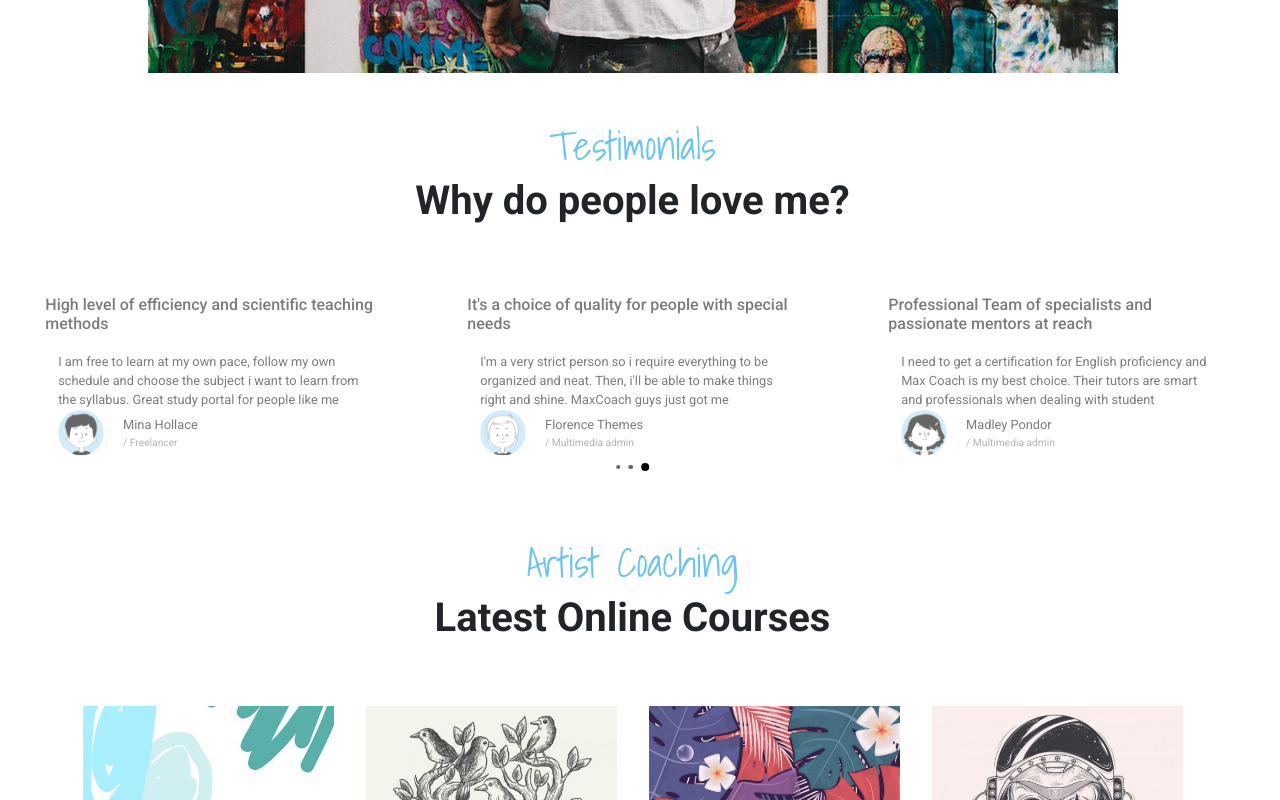
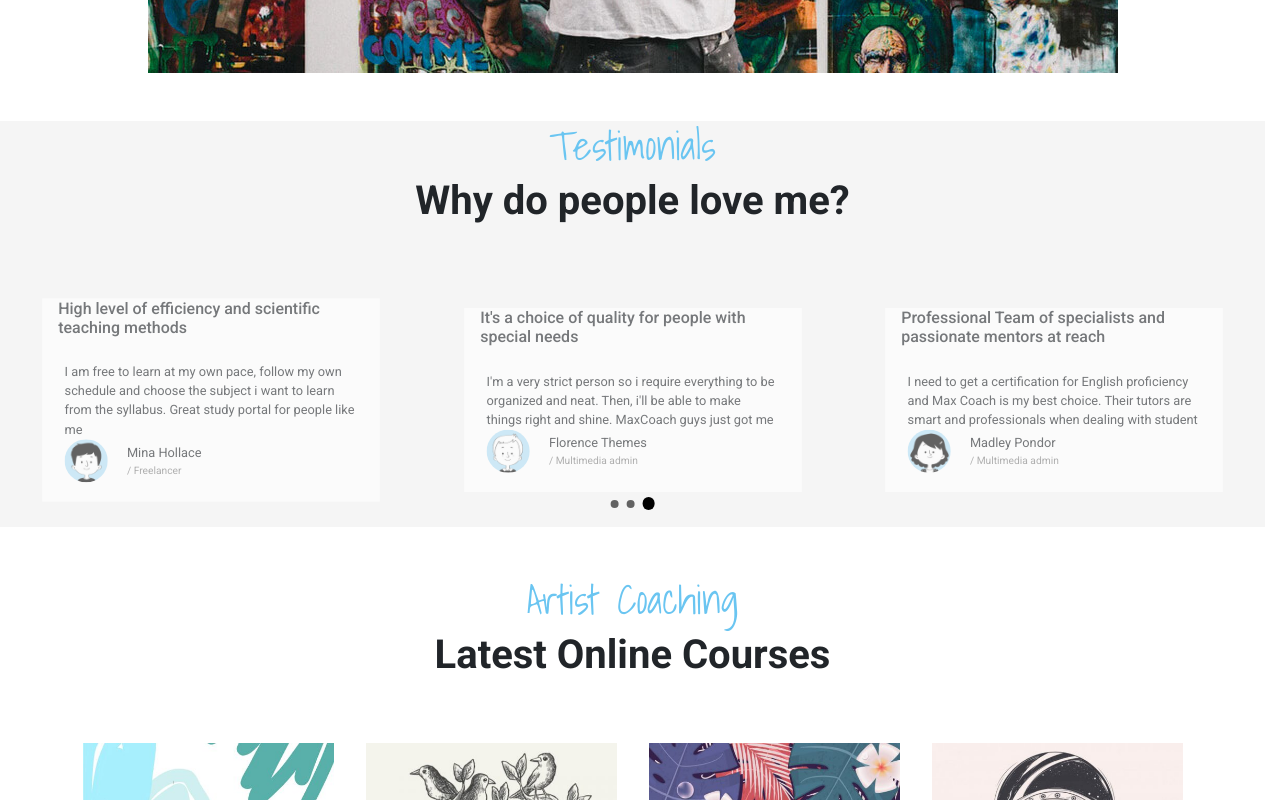
Before and after one commit to FrancescoBonandin/proj-html-vuejs, a Vue app: page / in a window 1280 px wide. Shown: the part 2260-3060 px from the top of the page. Built offline with nearby package versions, Linux system fonts and the light colour scheme.

Commit message:
EDIT minor fixes

```diff
--- a/src/components/MainComponent.vue
+++ b/src/components/MainComponent.vue
@@ -232,7 +232,7 @@ export default {
 
                     <div class="indicator-container ">
 
-                        <div v-for="(profilesArr,i) in store.profiles" :key="i" :class=" i == sliderCounter ? 'active':''" class='indicator d-inline-block mx-1 align-middle rounded-circle'>
+                        <div @click="()=>{sliderCounter=i}" v-for="(profilesArr,i) in store.profiles" :key="i" :class=" i == sliderCounter ? 'active':''" class='indicator d-inline-block mx-1 align-middle rounded-circle'>
                         </div>
 
                     </div>
@@ -523,7 +523,7 @@ h2{
 }
 
 #testimonials-section{
-
+    background-color: $page-background;
     .my-carousel{
 
         position: relative;
@@ -543,15 +543,16 @@ h2{
             bottom:0;
 
             .indicator{
-                width: 0.3rem;
-                height: 0.3rem;
+                width: 0.5rem;
+                height: 0.5rem;
                 background-color: #000000;
                 opacity: 0.6;
+                cursor: pointer;
 
                 &.active{
                     opacity: 1;
-                    width: 0.5rem;
-                    height: 0.5rem;
+                    width: 0.8rem;
+                    height: 0.8rem;
                 }
 
             }
@@ -567,6 +568,11 @@ h2{
 // }
 
 #blog-section{
+
+    background-color: rgba($text-section-title, $alpha: 0.1);
+    background-image: url('../assets/img/shapes/maxcoach-shape-03.png');
+    background-repeat: no-repeat;
+    background-position: center;
     .blogs{
         width: 100%;
         min-height: 700px;
--- a/src/components/ProfileCards.vue
+++ b/src/components/ProfileCards.vue
@@ -23,11 +23,11 @@ export default {
 
     <div class="col card border-0 rounded-0">
 
-        <h5 class="card-title">
+        <h5 class="card-title px-3">
             {{ singleProfile.title }}
         </h5>
 
-        <div class="card-body">
+        <div class="card-body m-2">
 
             <div class="card-text">
                 {{ singleProfile.text }}
@@ -72,6 +72,10 @@ export default {
         transform: scale(1);
         filter: opacity(1);
     }
+    .card-body{
+
+
+
         .card-info{
 
             .img-container{
@@ -91,5 +95,7 @@ export default {
                 }
             }
         }
+
+    }
 }
 </style>
```
Lines whose indentation alone changed are shown as unchanged.
